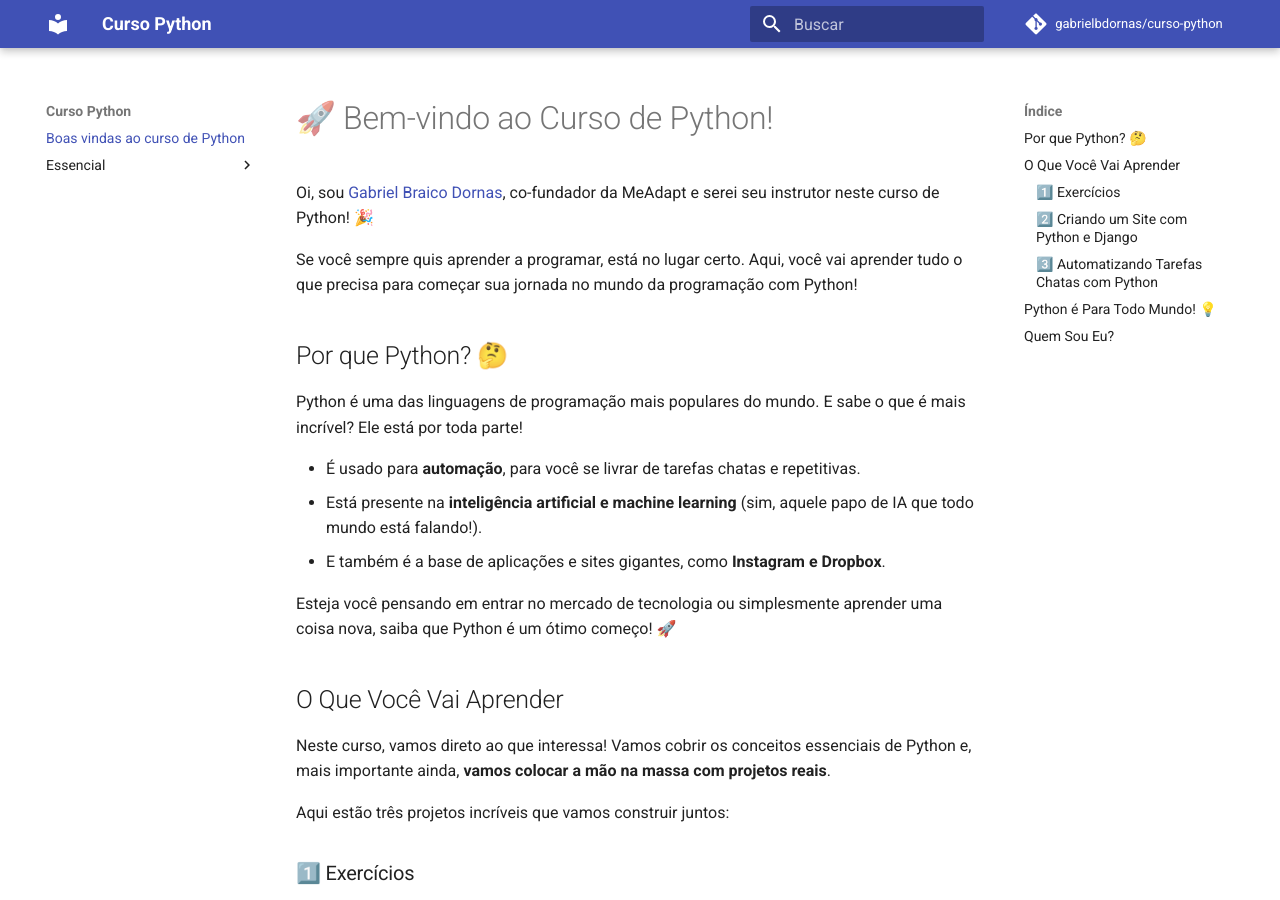
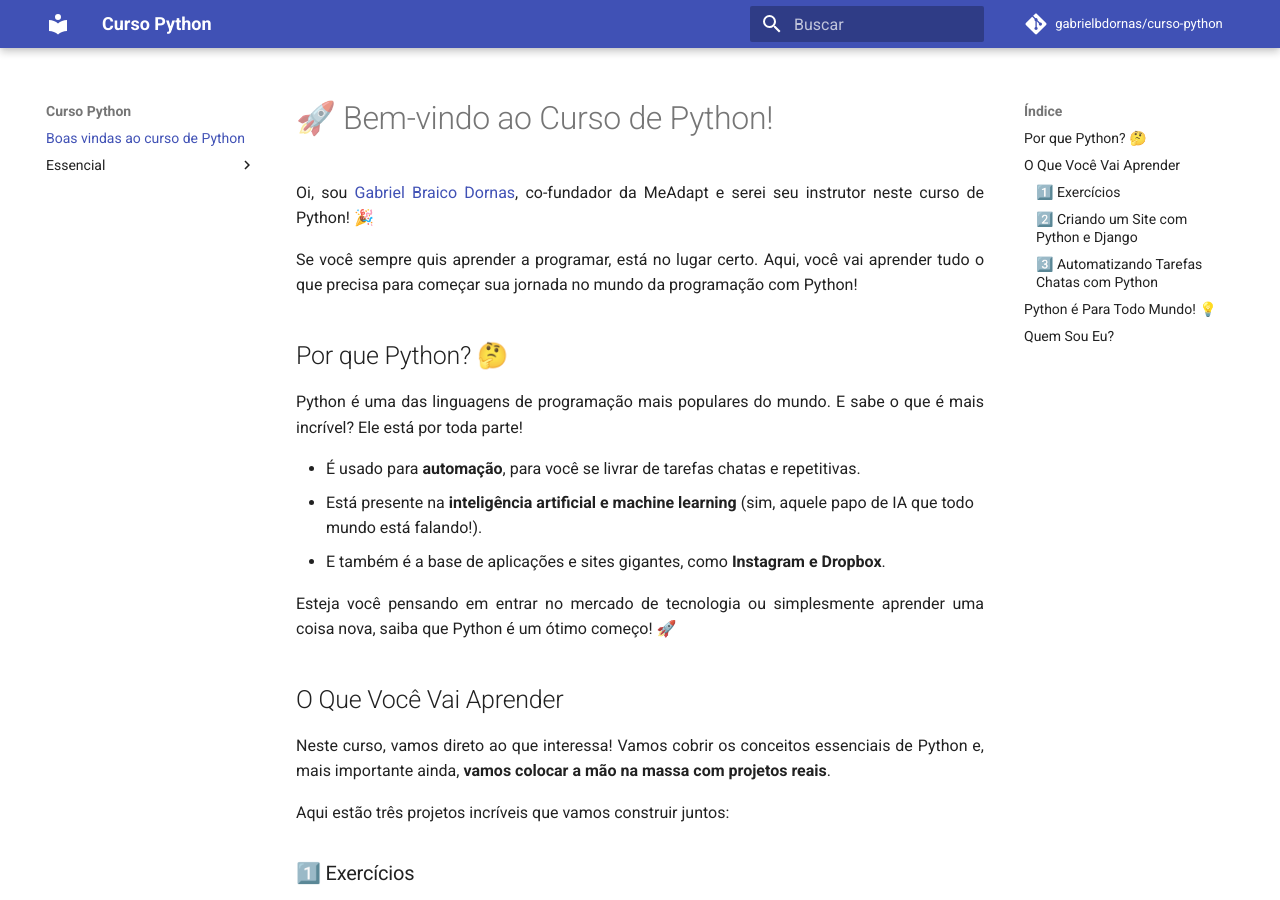
Before and after one commit to gabrielbdornas/curso-python, an MkDocs documentation site: the page built from docs/index.md, in a window 1280 px wide and 900 px high. Built offline with MkDocs 1.6.1 and Material for MkDocs 9.7.7, drawn with Linux system fonts in a browser that asks for light colours; comment, search, counter and statistics services are not loaded.

Commit message:
Aplica css e js mkdocs.yml

```diff
--- a/mkdocs.yml
+++ b/mkdocs.yml
@@ -10,3 +10,9 @@
 theme:
   name: material
   language: pt
+
+
+extra_css:
+  - assets/style.css
+extra_javascript:
+  - assets/style.js
```
